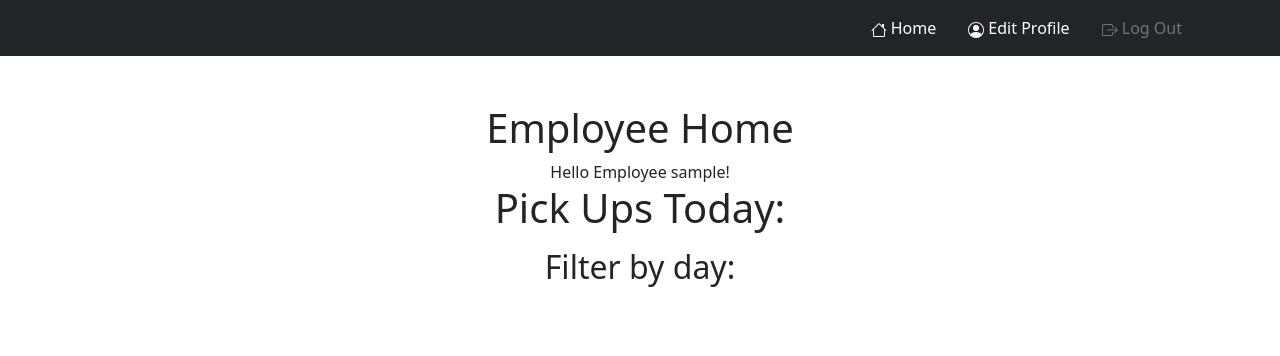
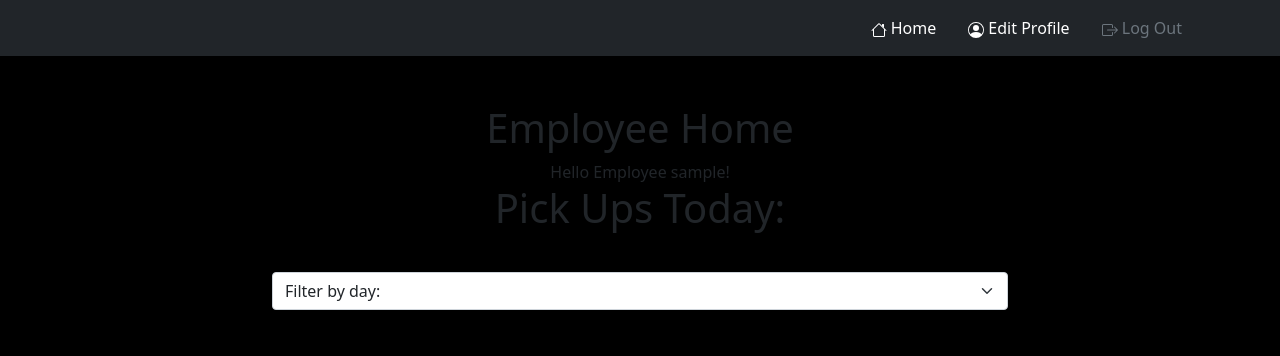
Before and after one commit to MitchA29/Django_Trash_Collector, a Django app: page /employees/filter/1/ in a window 1280 px wide. Shown: the top 356 px of the page. Run offline with Django 3.2, Linux system fonts and the light colour scheme; a user stored in the database is signed in; tables that the repository leaves empty hold one stand-in row (values such as "Sample post").

Commit message:
need more recent version

```diff
--- a/trash_collector/employees/templates/employees/index.html
+++ b/trash_collector/employees/templates/employees/index.html
@@ -15,22 +15,20 @@
       {% endfor %}
     </ul>
 
-    <h2>Filter by day:</h2>
-    <ul>
-      {% for day in weekdays %}
-      <li>
-          <h2><a href="{% url 'employees:filter_pickup_day' day %}">{{day}}</a></h2>
-      </li>
-      {% endfor %}
-    </ul>
+<!-- Testing -->
+<label for="filter_day"></label>
+<select class="form-select" aria-label="Default select example">
+  <option selected>Filter by day:</option>
+  <option value="1" href="{% url 'employees:filter_pickup_day' Monday %}" name="Monday">Monday</option>
+  <option value="2" href="{% url 'employees:filter_pickup_day' Tuesday %}" name="Tuesday">Tuesday</option>
+  <option value="3" href="{% url 'employees:filter_pickup_day' Wednesday %}" name="Wednesday">Wednesday</option>
+  <option value="4" href="{% url 'employees:filter_pickup_day' Thursday %}" name="Thursday">Thursday</option>
+  <option value="5" href="{% url 'employees:filter_pickup_day' Friday %}" name="Friday">Friday</option>
+  <option value="6" href="{% url 'employees:filter_pickup_day' Saturday %}" name="Saturday">Saturday</option>
+  <option value="7" href="{% url 'employees:filter_pickup_day' Sunday %}" name="Sunday">Sunday</option>
+</select>
+<!-- Testing -->
 
-      <ul>
-        {% for customer in filter_pickup %}
-        <li>
-            <h2>{{ customer }}</h2>
-        </li>
-        {% endfor %}
-    </ul>
 
   {% else %}
     <p>You are at the employee index, but you are not logged in.</p>
--- a/trash_collector/employees/urls.py
+++ b/trash_collector/employees/urls.py
@@ -11,4 +11,10 @@
     path('edit_profile/', views.edit_profile, name="edit_profile"),
     path('<int:customer_id>/', views.completed_pickup, name="completed_pickup"),
     path('filter/<str:day>/', views.filter_pickup_day, name='filter_pickup_day'),
+    path('filter/<str:day>/', views.filter_pickup_day, name='filter_pickup_day'),
+    path('filter/<str:day>/', views.filter_pickup_day, name='filter_pickup_day'),
+    path('filter/<str:day>/', views.filter_pickup_day, name='filter_pickup_day'),
+    path('filter/<str:day>/', views.filter_pickup_day, name='filter_pickup_day'),
+    path('filter/<str:day>/', views.filter_pickup_day, name='filter_pickup_day'),
+    path('filter/<Monday>/', views.filter_pickup_day, name='filter_pickup_day'),
 ]
--- a/trash_collector/employees/views.py
+++ b/trash_collector/employees/views.py
@@ -27,6 +27,8 @@
         pickup_customers = zip_customers.filter(weekly_pickup=day) | zip_customers.filter(one_time_pickup=today)
         non_suspended_customers = pickup_customers.exclude(suspend_start__lte=today, suspend_end__gte=today)
         non_completed_customers = non_suspended_customers.exclude(date_of_last_pickup=today)
+        Monday = "Monday"
+
 
 
         context = {
@@ -36,7 +38,8 @@
             'zip_customers': zip_customers,
             'pickup_customers': pickup_customers,
             'non_suspended_customers': non_suspended_customers,
-            'non_completed_customers': non_completed_customers
+            'non_completed_customers': non_completed_customers,
+            'Monday': Monday
         }
         return render(request, 'employees/index.html', context)
     except ObjectDoesNotExist:
@@ -90,8 +93,8 @@
     logged_in_employee = Employee.objects.get(user=logged_in_user)
     try:
         if request.method == "GET":
-            zip_customers = Customer.objects.filter(zip_code =logged_in_employee.zip_code )
-            filter_pickup = zip_customers.filter(weekly_pickup=day)
+            zip_customers = Customer.objects.filter(zip_code = logged_in_employee.zip_code )
+            filter_pickup = zip_customers.filter(weekly_pickup = day)
             context = {
             'filter_pickup': filter_pickup,
             }
--- /dev/null
+++ b/trash_collector/style.css
@@ -0,0 +1,7 @@
+body {
+    background-color: black;
+}
+.loggedInPTag {
+    font-size: 200px;
+    color: blue;
+}
--- a/trash_collector/templates/base.html
+++ b/trash_collector/templates/base.html
@@ -5,8 +5,8 @@
   <meta charset="utf-8">
   <title>{% block title %}{% endblock %}</title>
   <link href="https://cdn.jsdelivr.net/npm/bootstrap@5.1.1/dist/css/bootstrap.min.css" rel="stylesheet"
-    integrity="sha384-F3w7mX95PdgyTmZZMECAngseQB83DfGTowi0iMjiWaeVhAn4FJkqJByhZMI3AhiU" crossorigin="anonymous">
-    <link rel="stylesheet" href="/trash_collector/css/style.css">
+  integrity="sha384-F3w7mX95PdgyTmZZMECAngseQB83DfGTowi0iMjiWaeVhAn4FJkqJByhZMI3AhiU" crossorigin="anonymous">
+  <link rel="stylesheet" href="/trash_collector/style.css">
 </head>
 <body>
   {% if user.is_authenticated %}
--- a/trash_collector/templates/home.html
+++ b/trash_collector/templates/home.html
@@ -13,7 +13,7 @@
   Hello {{ user.username }}. You don't have a group assigned. Please contact administrator or attempt to register again.
   <p><a href="{% url 'logout' %}">Log Out</a></p>
 {% else %}
-  <p>You are not logged in. Please log in or create an account.</p>
+  <p class="loggedInPTag">You are not logged in. Please log in or create an account.</p>
   <a id="testButton" class="btn btn-outline-info" role="button" href="{% url 'login' %}">Log In</a>
   <a class="btn btn-outline-warning" role="button" href="{% url 'accounts:register' %}">Sign Up</a>
 {% endif %}
```
